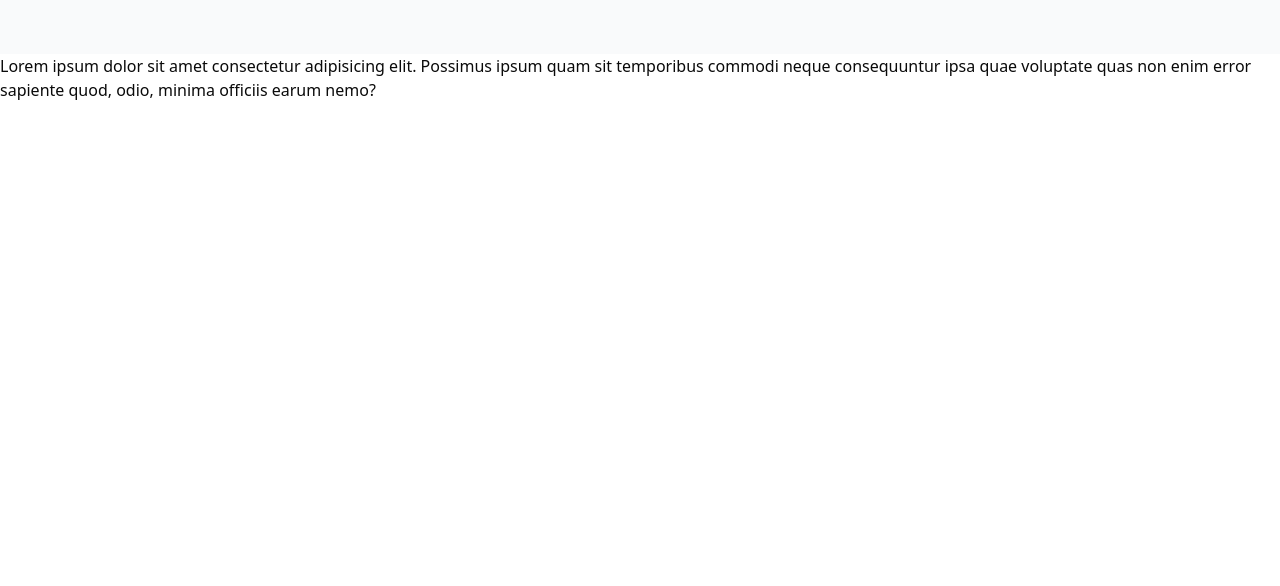
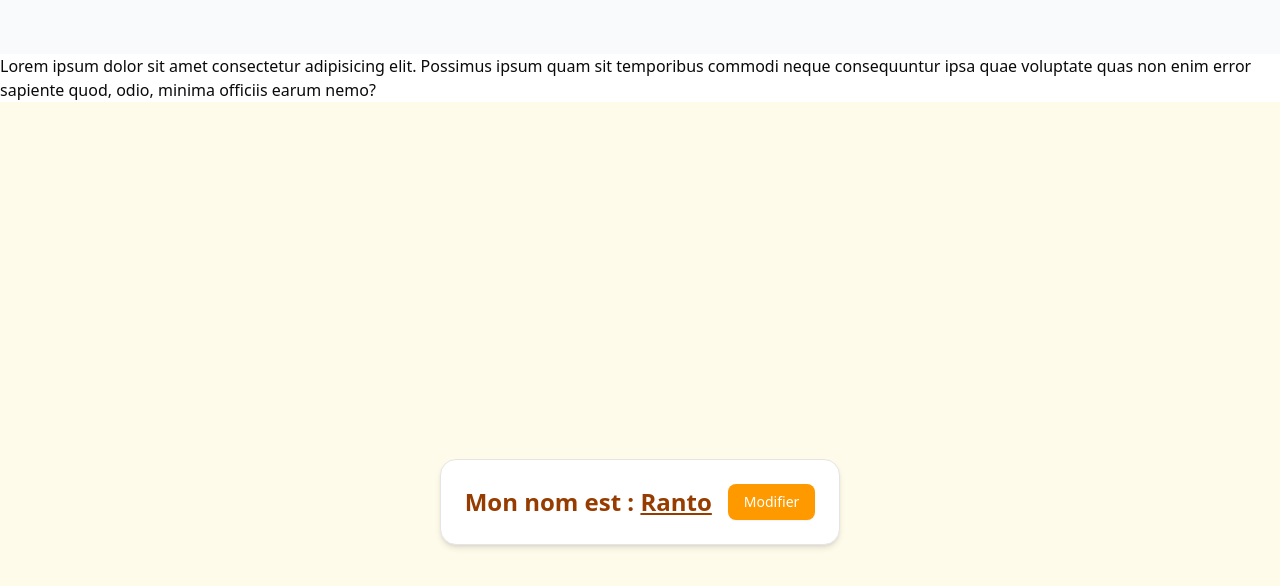
Before and after one commit to ImRanto/ranto.io, a Next.js app: page / in a window 1280 px wide. Shown: the part 814-1400 px from the top of the page. Before the commit the page ends 916 px from the top, so only its background shows below. Built offline with nearby package versions, Linux system fonts and the light colour scheme.

Commit message:
feat: test state

```diff
--- a/src/app/page.tsx
+++ b/src/app/page.tsx
@@ -1,3 +1,4 @@
+import ModifierNom from "@/components/ModifierNom";
 import HeroSection from "../components/HeroSection";
 import Tech from "./components/Tech";
 
@@ -6,6 +7,7 @@ export default function Home() {
     <div >
       <HeroSection/>
       <Tech/>
+      <ModifierNom/>
     </div>
   );
 }
--- /dev/null
+++ b/src/components/ModifierNom.tsx
@@ -0,0 +1,70 @@
+"use client";
+
+import React, { useEffect, useState } from "react";
+import { Button } from "./ui/button";
+
+const ModifierNom = () => {
+  const [name, setName] = useState("Ranto");
+  const [isEdited, setIsEdited] = useState(false);
+  const [newName, setNewName] = useState(name);
+
+  const handleClickEdit = () => {
+    setIsEdited(true);
+  };
+
+  const handleClickSave = () => {
+    setName(newName);
+    setIsEdited(false);
+  };
+
+  const handleClickCancel = () => {
+    setNewName(name);
+    setIsEdited(false);
+  };
+
+  useEffect(() => {
+    console.log("✅ Le nom a été mis à jour :", name);
+  }, [name]);
+
+  return (
+    <div className="flex flex-col justify-center items-center min-h-screen bg-amber-50 p-10">
+      {isEdited ? (
+        <div className="flex flex-col sm:flex-row items-center gap-4 bg-white p-6 rounded-2xl shadow-lg border">
+          <input
+            type="text"
+            value={newName}
+            placeholder="Entrez un nom"
+            className="px-4 py-2 border rounded-md w-64 focus:outline-none focus:ring-2 focus:ring-amber-500"
+            onChange={(e) => setNewName(e.target.value)}
+          />
+
+          <div className="flex gap-2 mt-2 sm:mt-0">
+            <Button
+              className="bg-amber-600 text-white hover:bg-amber-700 transition-all"
+              onClick={handleClickSave}
+            >
+              Enregistrer
+            </Button>
+            <Button variant="outline" onClick={handleClickCancel}>
+              Annuler
+            </Button>
+          </div>
+        </div>
+      ) : (
+        <div className="flex flex-col sm:flex-row items-center gap-4 bg-white p-6 rounded-2xl shadow-md border">
+          <h1 className="text-2xl font-semibold text-amber-800">
+            Mon nom est : <span className="underline">{name}</span>
+          </h1>
+          <Button
+            className="bg-amber-500 text-white hover:bg-amber-600 transition-all"
+            onClick={handleClickEdit}
+          >
+            Modifier
+          </Button>
+        </div>
+      )}
+    </div>
+  );
+};
+
+export default ModifierNom;
```
